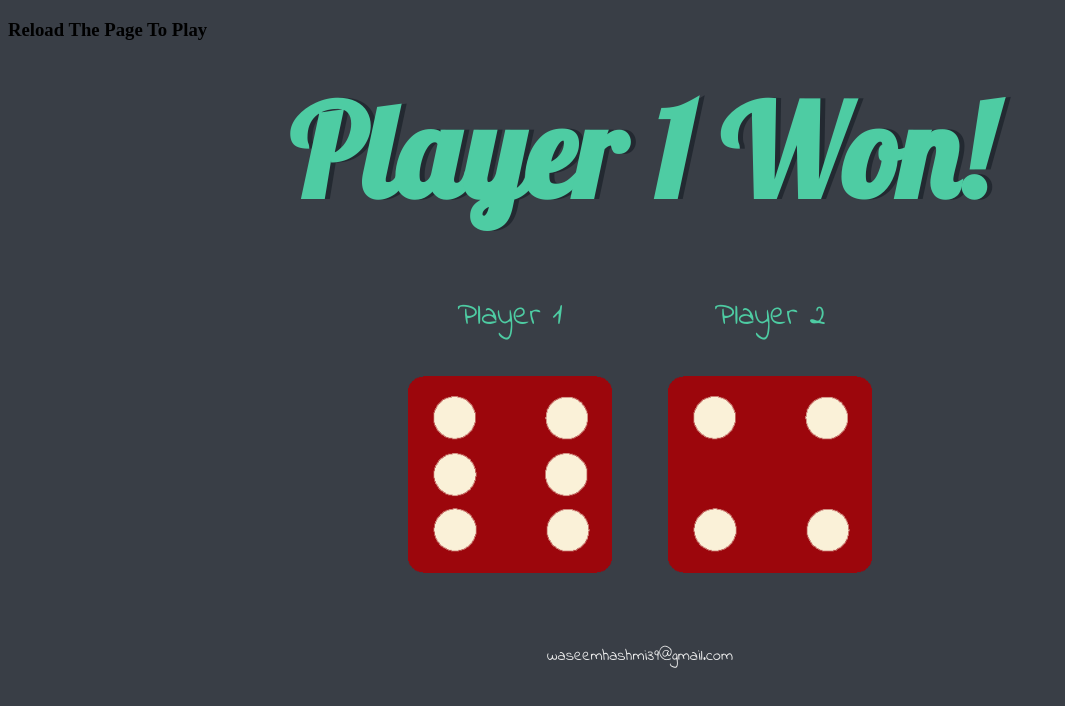
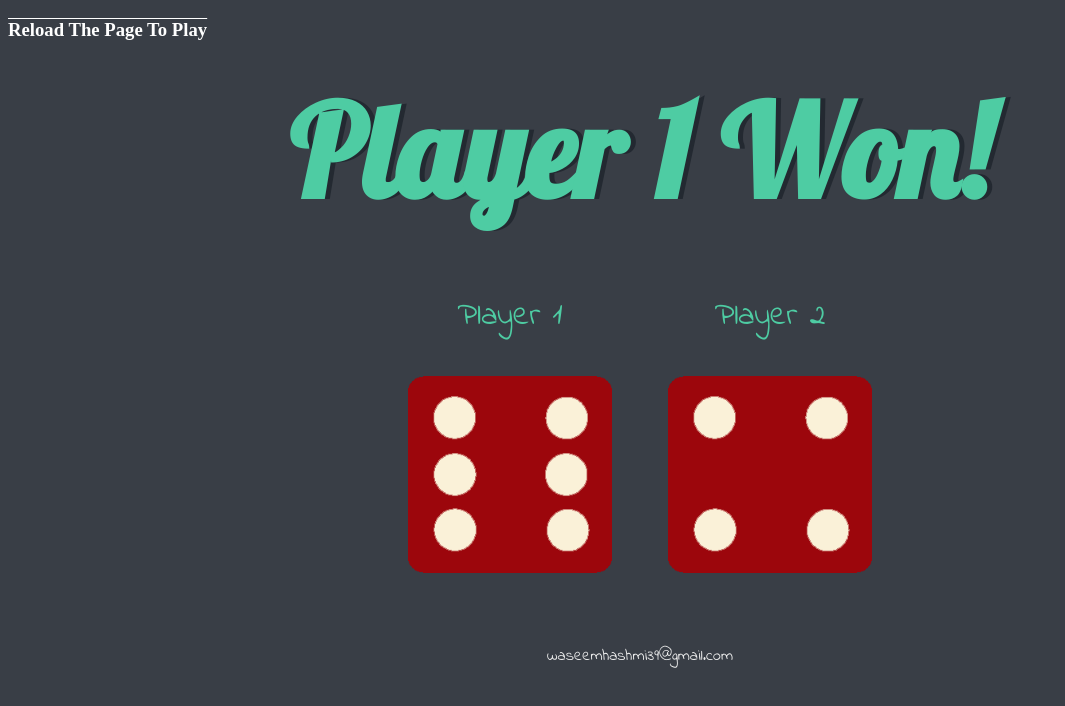
Before and after one commit to hashmi-waseem/Dice-Game, a plain HTML site: page index.html in a window 1280 px wide. Shown: the whole page, without its empty margins (0-1065 px from the left). Drawn offline with Linux system fonts and the light colour scheme.

Commit message:
Update styles.css

```diff
--- a/styles.css
+++ b/styles.css
@@ -1,3 +1,7 @@
+h3{
+  text-decoration: overline;
+  color: white;
+}
 .container {
   width: 70%;
   margin: auto;
```
